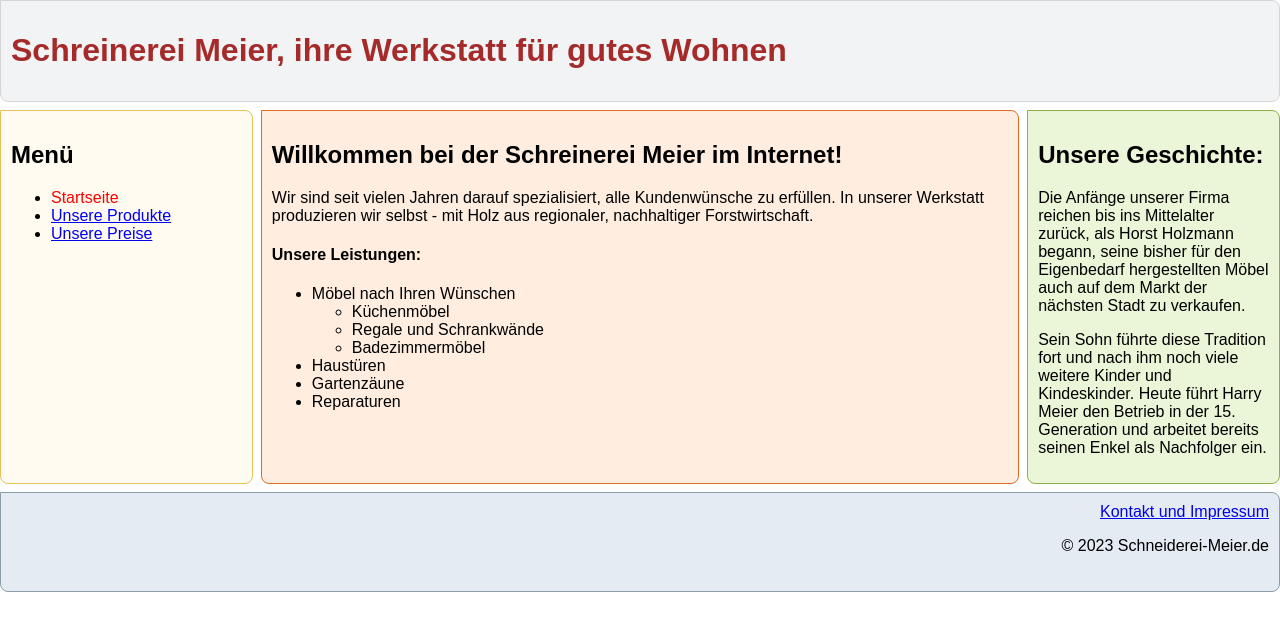
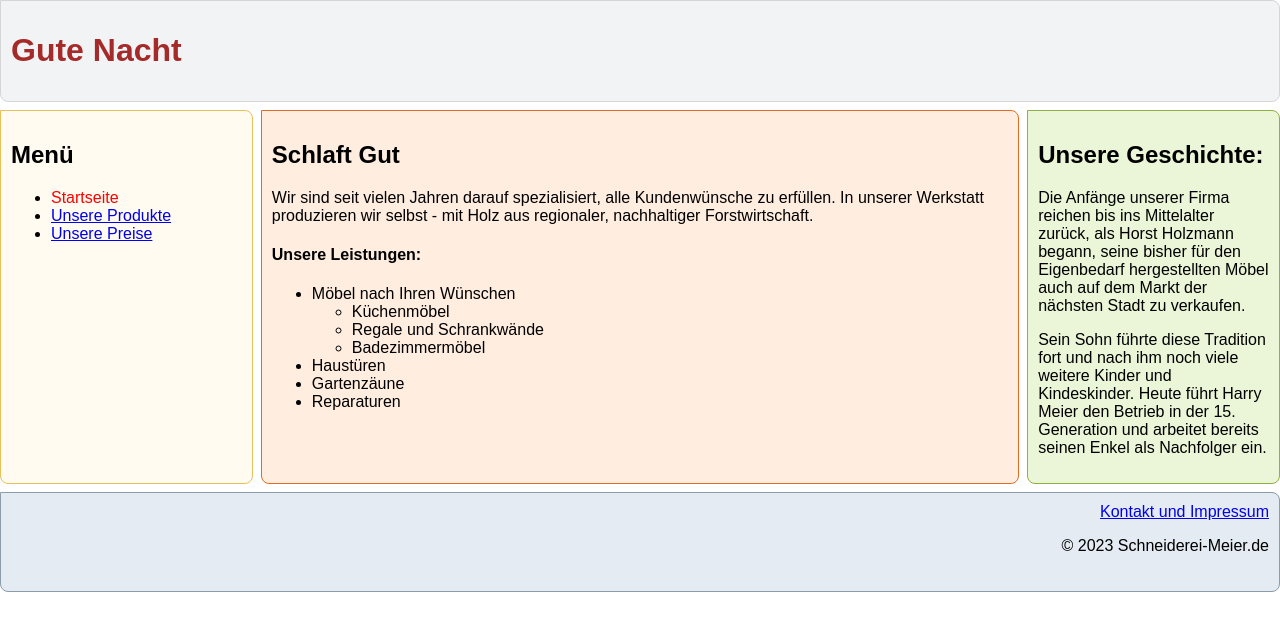
Before and after one commit to SamysGames/website1, a plain HTML site: page index.html in a window 1280 px wide. Drawn offline with Linux system fonts and the light colour scheme.

Commit message:
Update index.html

```diff
--- a/index.html
+++ b/index.html
@@ -12,7 +12,7 @@
 	</style>
 </head>
 <header> <img src="">
-	<h1 style="color:brown">Schreinerei Meier, ihre Werkstatt für gutes Wohnen</h1>
+	<h1 style="color:brown">Gute Nacht</h1>
 </header>
 
 <nav>
@@ -28,7 +28,7 @@
 </nav>
 
 <main>
-	<h2>Willkommen bei der Schreinerei Meier im Internet!</h2>
+	<h2>Schlaft Gut</h2>
 
 	<p>Wir sind seit vielen Jahren darauf spezialisiert, alle Kundenwünsche zu erfüllen. In unserer
 	Werkstatt produzieren wir selbst - mit Holz aus regionaler, nachhaltiger Forstwirtschaft.</p>
```
